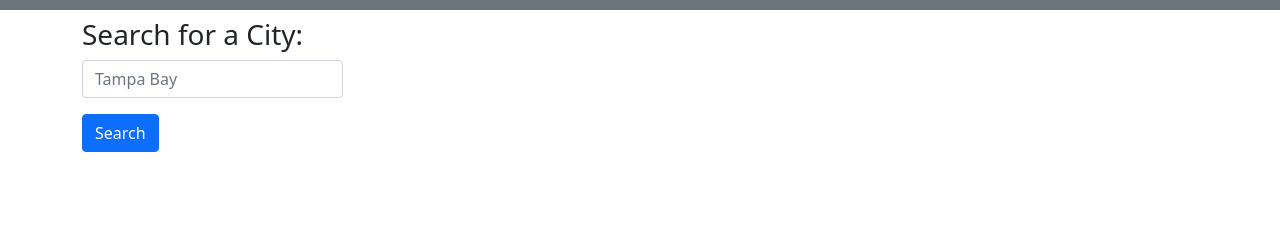
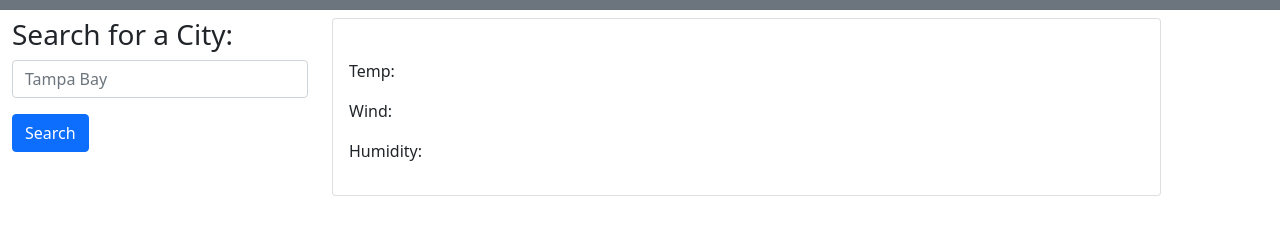
Before and after one commit to ColeWaggoner/06-Weather-Dashboard, a plain HTML site: page index.html in a window 1280 px wide. Shown: the part 70-304 px from the top of the page. Drawn offline with nearby package versions, Linux system fonts and the light colour scheme; files that its build step writes are made by us from their sources.

Commit message:
Added Column for weather info

```diff
--- a/index.html
+++ b/index.html
@@ -29,7 +29,7 @@
 
 <!-- Container for search and daily weather cards -->
 
-    <div class="main container">
+    <div class="main container-fluid">
 
       <!-- set up a row to make columns -->
       <div class="row">
@@ -52,6 +52,26 @@
           </div>
         </div>
 
+        <!-- today's and upcoming weather column -->
+        <div class="col col-md-8">
+          <div id="city" class="card p-3">
+
+            <!-- span to hold entered information -->
+            <h2 class = 'mb-4'><span id="card-city"></span> <span id="card-date"></span></h2>
+
+
+              <p>Temp:</p>
+              <span id="temp"></span>
+              <p>Wind:</p>
+              <span id="wind"></span>
+              <p>Humidity:</p>
+              <span id="humidity"></span>
+          </div>
+
+
+
+
+
 
 
 
```
